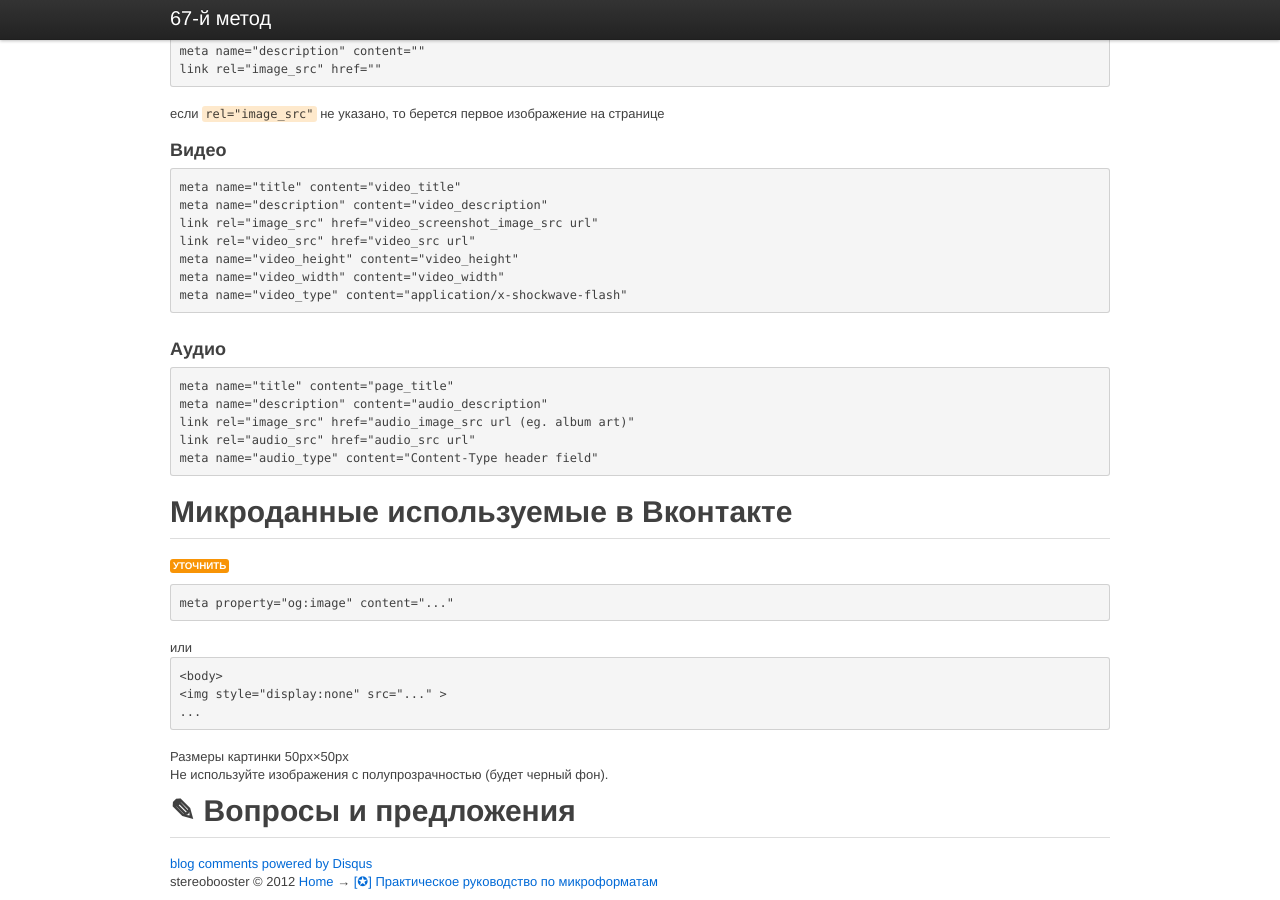
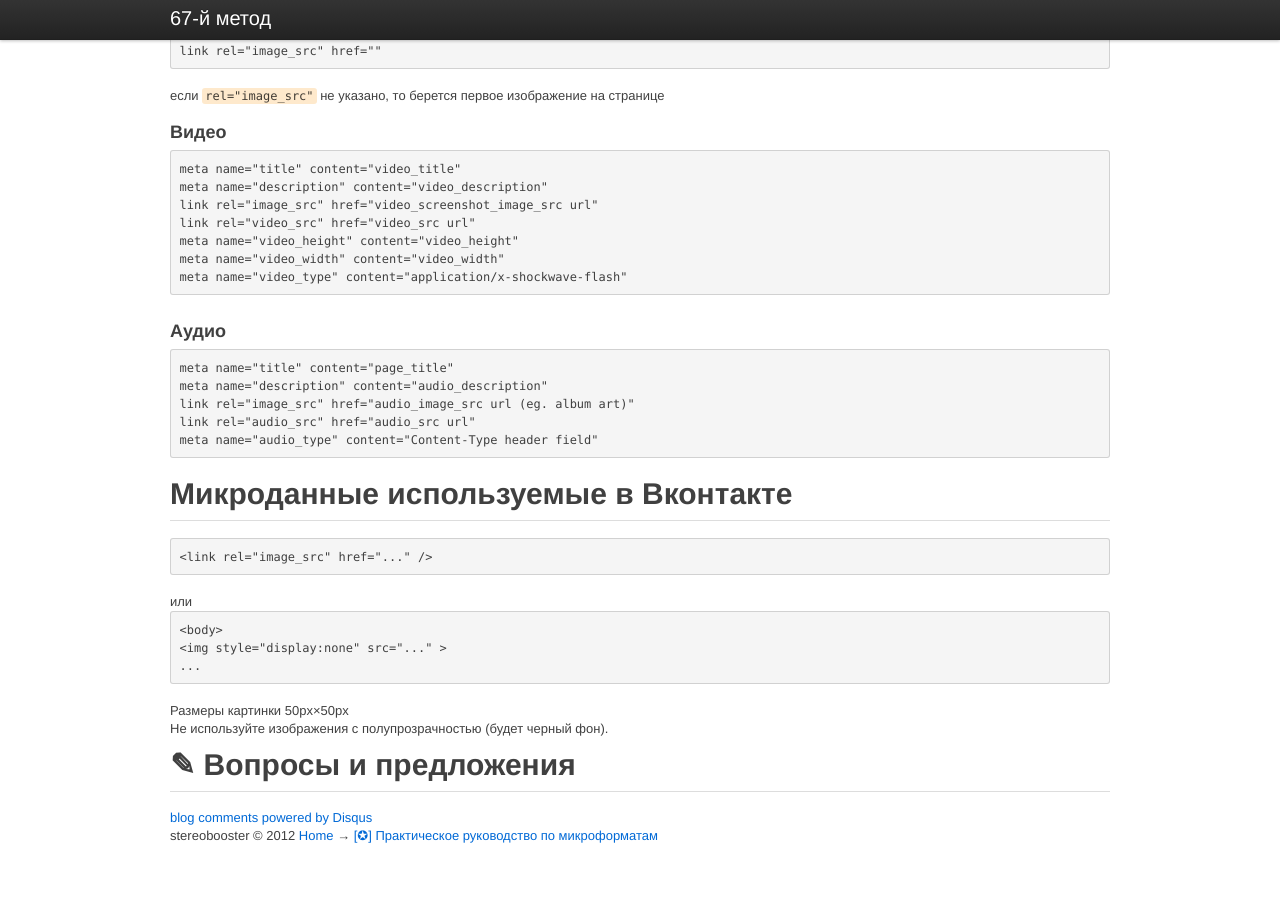
Before and after one commit to stereobooster/stereobooster.github.io, a Jekyll site: the page built from _posts/2012-01-02-microformats.html, in a window 1280 px wide and 900 px high, scrolled down 5996 px. Built offline with Jekyll 4.4.1, drawn with Linux system fonts in a browser that asks for light colours; Markdown is read by kramdown in place of the engine named in the settings; comment, search, counter and statistics services are not loaded; after the commit the page ends 6850 px from its top, so only the background shows below that; some of the changed text lies outside the part shown.

Commit message:
microformats

```diff
--- a/_posts/2012-01-02-microformats.html
+++ b/_posts/2012-01-02-microformats.html
@@ -347,14 +347,14 @@
       </div>
       <p>Facebook поддерживает: <a href="http://ogp.me/">OpenGraph</a>, Facebook Share.</p>
       <p>Список типов данных на <a href="http://developers.facebook.com/docs/opengraph/#types">developers facebook</a>.</p>
-      <p>☂ <b>Интсрумент для тестирования</b>: <a href="http://developers.facebook.com/tools/debug">Facebook Object Debugger</a></p>
+      <p>☂ <b>Интсрумент для тестирования</b>: <a href="http://developers.facebook.com/tools/debug">Facebook Object Debugger</a>,
+      <a href="http://www.ginzametrics.com/cheatsheet">GinzaMetrics Cheatsheet</a></p>
       <h2>Веб страница</h2>
       <div class="row">
         <div class="span10">
           <img src="/microformats/fb/hello-world.png" >
         </div>
         <div class="span6">
-          <p>
 <pre>
 meta property="og:type" content="article"
 meta property="og:title" content=""
@@ -365,7 +365,7 @@
 </pre>
         </div>
       </div>
-      </p>
+      <p>
         <code>og:type</code> &mdash; website или blog рекомендуется использовать только для корневых страниц<br>
         <code>og:image</code> &mdash; URL изображения. Размер минимум 50px на 50px и максимально соотношение сторон 3:1. Форматы PNG, JPEG и GIF. Допускается больше одного тага изображения.
       </p>
@@ -417,8 +417,7 @@
         <h1>Микроданные используемые в Вконтакте</h1>
       </div>
       <p>
-      <span class="label warning">уточнить</span>
-      <pre>meta property="og:image" content="..."</pre>
+      <pre>&lt;link rel="image_src" href="..." /&gt;</pre>
       или
       <pre>&lt;body&gt;
 &lt;img style="display:none" src="..." &gt;
```
